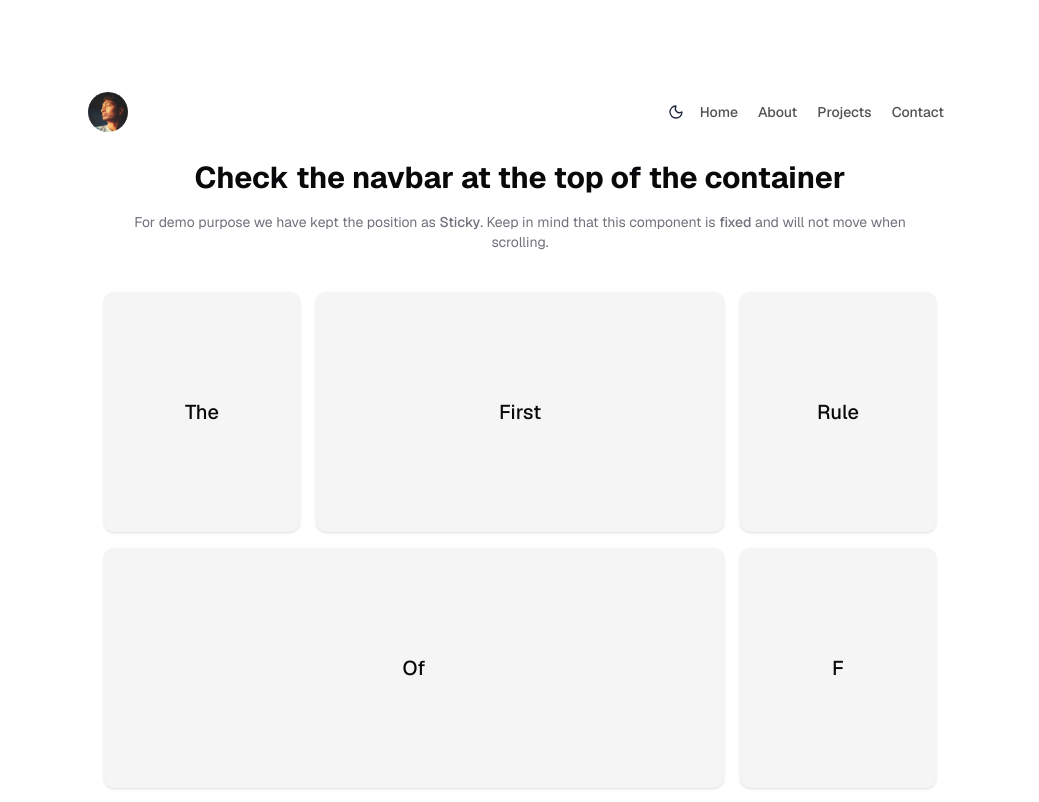
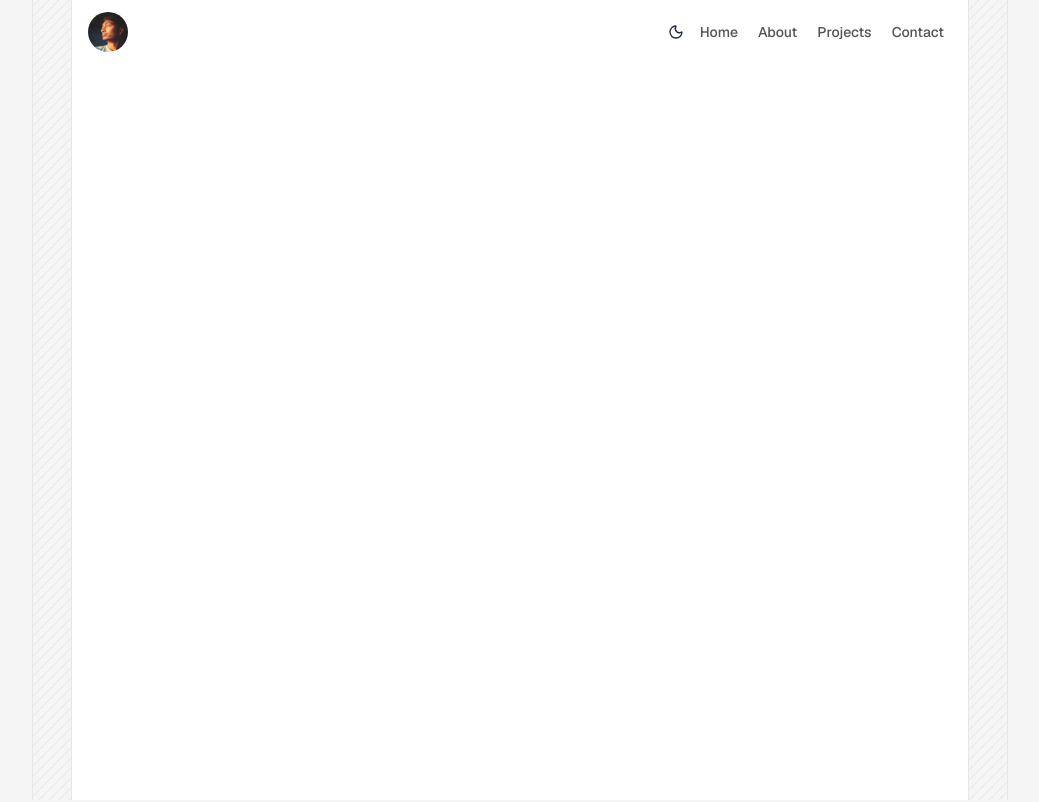
Before and after one commit to devsujalpatel/Portfolio-Template, a Next.js app: page / in a window 1280 px wide. Shown: the top 802 px of the page, without its empty margins (120-1159 px from the left). Built offline with nearby package versions, Linux system fonts and the light colour scheme.

Commit message:
sidebar layout added

```diff
--- a/src/app/layout.tsx
+++ b/src/app/layout.tsx
@@ -29,7 +29,7 @@ export default function RootLayout({
       <head>
         <link rel="icon" href="/icon.svg" />
       </head>
-      <body className="antialiased">
+      <body className="antialiased dark:bg-neutral-950 bg-neutral-100">
         <ThemeProvider
           attribute="class"
           defaultTheme="system"
--- a/src/app/page.tsx
+++ b/src/app/page.tsx
@@ -1,14 +1,15 @@
 import { NavbarComp } from "@/components/Navbar";
-
 
 export default function Home() {
   return (
-   <main className="w-[56rem] mx-auto dark:bg-neutral-900">
-    <div>
-     <div className="" />
-      <NavbarComp />
-      <div className="absolute" />
-    </div>
-   </main>
+    <main className=" mx-auto w-[56rem] dark:bg-neutral-900 bg-white h-screen relative">
+      <div className="w-10 absolute h-full bg-neutral-100 dark:bg-neutral-900 -left-10 top-0 border-x border-gray-200 dark:border-neutral-800 bg-[repeating-linear-gradient(315deg,#e5e7eb_0,#e5e7eb_1px,transparent_0,transparent_50%)] bg-[length:10px_10px] bg-fixed dark:bg-[repeating-linear-gradient(315deg,#27272a_0,#27272a_1px,transparent_0,transparent_50%)]" />
+      <div className="">
+        <div>
+          <NavbarComp />
+        </div>
+      </div>
+      <div className="w-10 absolute h-full bg-neutral-100 dark:bg-neutral-900 -right-10 top-0 border-x border-gray-200 dark:border-neutral-800 bg-[repeating-linear-gradient(315deg,#e5e7eb_0,#e5e7eb_1px,transparent_0,transparent_50%)] bg-[length:10px_10px] bg-fixed dark:bg-[repeating-linear-gradient(315deg,#27272a_0,#27272a_1px,transparent_0,transparent_50%)]" />
+    </main>
   );
 }
--- a/src/components/Navbar.tsx
+++ b/src/components/Navbar.tsx
@@ -59,108 +59,9 @@ export function NavbarComp() {
 
         </MobileNav>
       </Navbar>
-<DummyContent />
 
 
 
     </div>
   );
 }
-
-
-const DummyContent = () => {
-  return (
-    <div className="container mx-auto p-8 pt-24">
-      <h1 className="mb-4 text-center text-3xl font-bold">
-        Check the navbar at the top of the container
-      </h1>
-      <p className="mb-10 text-center text-sm text-zinc-500">
-        For demo purpose we have kept the position as{" "}
-        <span className="font-medium">Sticky</span>. Keep in mind that this
-        component is <span className="font-medium">fixed</span> and will not
-        move when scrolling.
-      </p>
-      <div className="grid grid-cols-1 gap-4 md:grid-cols-4">
-        {[
-          {
-            id: 1,
-            title: "The",
-            width: "md:col-span-1",
-            height: "h-60",
-            bg: "bg-neutral-100 dark:bg-neutral-800",
-          },
-          {
-            id: 2,
-            title: "First",
-            width: "md:col-span-2",
-            height: "h-60",
-            bg: "bg-neutral-100 dark:bg-neutral-800",
-          },
-          {
-            id: 3,
-            title: "Rule",
-            width: "md:col-span-1",
-            height: "h-60",
-            bg: "bg-neutral-100 dark:bg-neutral-800",
-          },
-          {
-            id: 4,
-            title: "Of",
-            width: "md:col-span-3",
-            height: "h-60",
-            bg: "bg-neutral-100 dark:bg-neutral-800",
-          },
-          {
-            id: 5,
-            title: "F",
-            width: "md:col-span-1",
-            height: "h-60",
-            bg: "bg-neutral-100 dark:bg-neutral-800",
-          },
-          {
-            id: 6,
-            title: "Club",
-            width: "md:col-span-2",
-            height: "h-60",
-            bg: "bg-neutral-100 dark:bg-neutral-800",
-          },
-          {
-            id: 7,
-            title: "Is",
-            width: "md:col-span-2",
-            height: "h-60",
-            bg: "bg-neutral-100 dark:bg-neutral-800",
-          },
-          {
-            id: 8,
-            title: "You",
-            width: "md:col-span-1",
-            height: "h-60",
-            bg: "bg-neutral-100 dark:bg-neutral-800",
-          },
-          {
-            id: 9,
-            title: "Do NOT TALK about",
-            width: "md:col-span-2",
-            height: "h-60",
-            bg: "bg-neutral-100 dark:bg-neutral-800",
-          },
-          {
-            id: 10,
-            title: "F Club",
-            width: "md:col-span-1",
-            height: "h-60",
-            bg: "bg-neutral-100 dark:bg-neutral-800",
-          },
-        ].map((box) => (
-          <div
-            key={box.id}
-            className={`${box.width} ${box.height} ${box.bg} flex items-center justify-center rounded-lg p-4 shadow-sm`}
-          >
-            <h2 className="text-xl font-medium">{box.title}</h2>
-          </div>
-        ))}
-      </div>
-    </div>
-  );
-};
```
